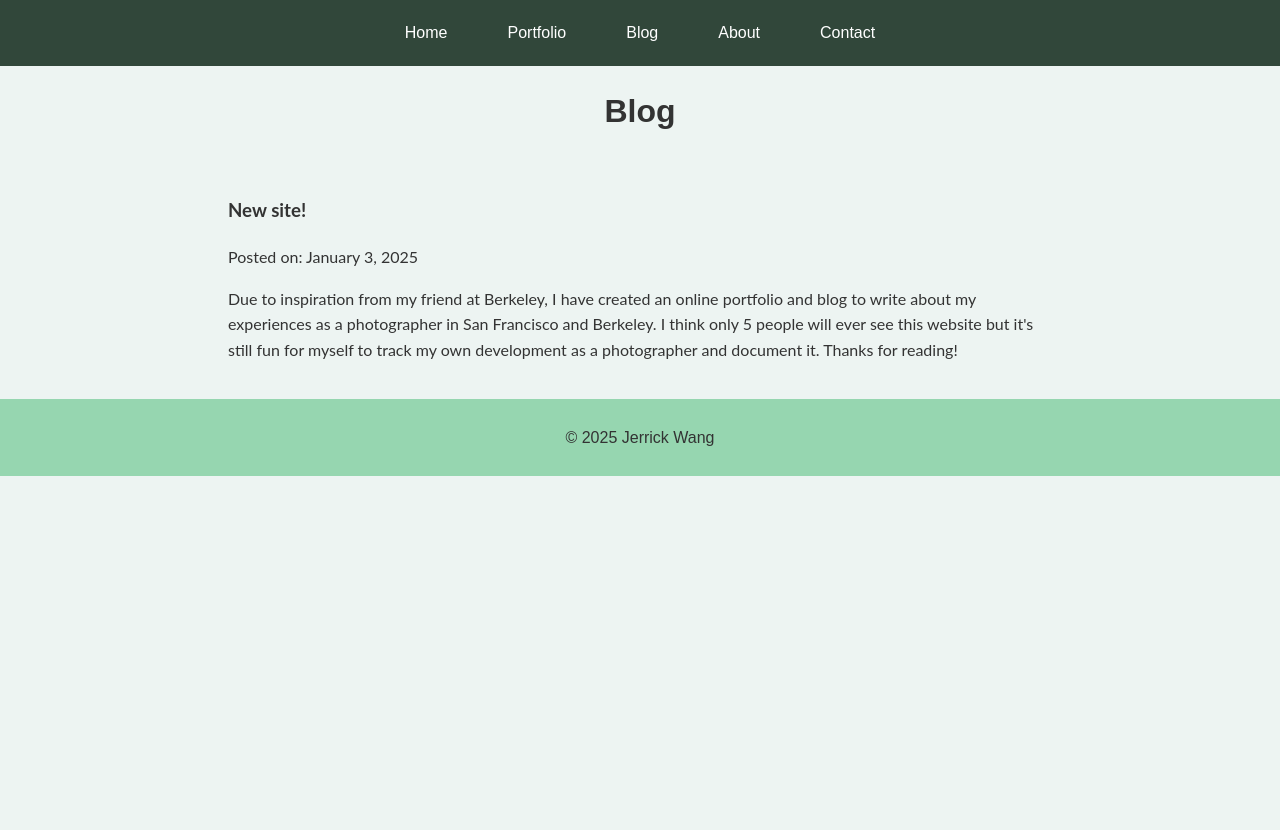
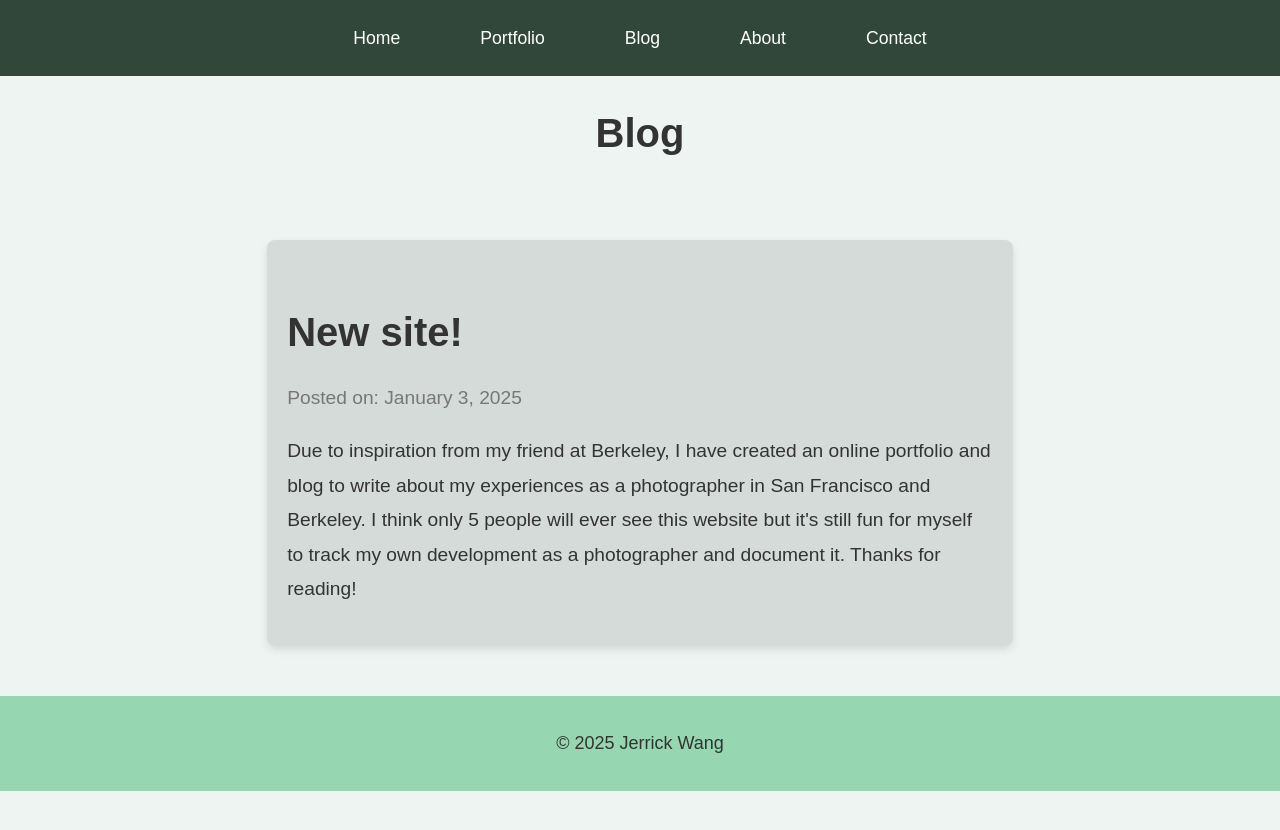
Before and after one commit to jerrickwang/jerrickwang.github.io, a Jekyll site: the page built from blog.md, in a window 1280 px wide. Shown: the top 830 px of the page. Built offline with Jekyll 4.4.1, drawn with Linux system fonts in a browser that asks for light colours.

Commit message:
Update style.css

```diff
--- a/assets/css/style.css
+++ b/assets/css/style.css
@@ -1,21 +1,21 @@
 /* Global font styling with Century Gothic */
 body {
-  font-family: 'Lato', Arial, sans-serif; /* Use Lato for body text */
+  font-family: 'Century Gothic', Arial, sans-serif; /* Use Century Gothic with fallback fonts */
   line-height: 1.6; /* Improves readability */
   margin: 0;
   padding: 0;
   background-color: #EDF4F2;
   color: #333; /* Default text color */
   box-sizing: border-box; /* Applies box-sizing globally */
+  font-size: 18px; /* Increased base font size for better readability */
 }
 
 /* Full-width navigation bar */
 nav {
-  font-family: 'Century Gothic', sans-serif; /* Century Gothic for nav text */
   background: #31473A; /* Navigation bar background color */
   color: #fff; /* Navigation text color */
   width: 100%; /* Full screen width */
-  padding: 10px 0;
+  padding: 12px 0; /* Slightly larger padding for better touch targets */
   position: sticky; /* Sticks to the top on scroll */
   top: 0;
   z-index: 1000; /* Ensures the nav bar stays above other elements */
@@ -41,16 +41,17 @@ nav ul {
 }
 
 nav ul li {
-  margin: 0 15px; /* Space between navigation items */
+  margin: 0 20px; /* Increased margin for more space between items */
 }
 
 nav ul li a {
-  font-family: 'Century Gothic', sans-serif; /* Century Gothic for navigation links */
+  font-family: 'Century Gothic', sans-serif; /* Apply Century Gothic to navigation links */
   font-weight: 400; /* Regular weight for navigation links */
   text-decoration: none; /* Removes underline from links */
   color: #fff; /* Link text color */
-  padding: 10px 15px;
+  padding: 12px 20px; /* Increased padding for better touch targets */
   display: block;
+  font-size: 1.1rem; /* Increased font size for better readability */
   transition: background 0.3s ease; /* Smooth hover effect */
 }
 
@@ -60,11 +61,11 @@ nav ul li a:hover {
 
 /* Page title styling */
 header h1 {
-  font-family: 'Century Gothic', sans-serif; /* Century Gothic for title */
+  font-family: 'Century Gothic', sans-serif; /* Apply Century Gothic to the page title */
   font-weight: 700; /* Bold weight for headers */
   text-align: center; /* Centers the page title */
-  margin: 20px 0; /* Adds spacing above and below the title */
-  font-size: 2rem; /* Adjusts title size */
+  margin: 25px 0; /* Adds spacing above and below the title */
+  font-size: 2.5rem; /* Increased title size */
   color: #333; /* Title text color */
 }
 
@@ -72,16 +73,16 @@ header h1 {
 main {
   max-width: 80%; /* Limits the width of the main content */
   margin: 0 auto; /* Centers the content */
-  padding: 20px 100px; /* Adds padding around the content */
+  padding: 30px 120px; /* Increased padding for better spacing */
   box-sizing: border-box; /* Ensures padding doesn't affect width */
 }
 
 /* Footer styling */
 footer {
-  font-family: 'Century Gothic', sans-serif; /* Century Gothic for footer text */
+  font-family: 'Century Gothic', sans-serif; /* Apply Century Gothic to footer text */
   font-weight: 400; /* Regular weight for footer text */
   text-align: center; /* Centers footer content */
-  padding: 10px 0;
+  padding: 15px 0; /* Increased padding */
   background: #96d6b0; /* Optional footer background */
   color: #333; /* Footer text color */
 }
@@ -96,15 +97,16 @@ img {
 
 /* Buttons (optional styling) */
 button {
-  font-family: 'Century Gothic', sans-serif; /* Century Gothic for buttons */
+  font-family: 'Century Gothic', sans-serif; /* Apply Century Gothic to buttons */
   font-weight: 400; /* Regular weight for buttons */
-  padding: 10px 20px;
+  padding: 12px 25px; /* Increased padding */
   border: none;
   border-radius: 5px;
   background: #333;
   color: #fff;
   cursor: pointer;
   transition: background 0.3s ease;
+  font-size: 1.1rem; /* Increased font size */
 }
 
 button:hover {
@@ -116,9 +118,9 @@ button:hover {
   position: relative; /* Allows us to position the background and image */
   display: inline-block;
   text-align: center; /* Centers the content */
-  margin-bottom: 20px; /* Adds space between each image */
+  margin-bottom: 25px; /* Increased space between each image */
   background: rgba(0, 0, 0, 0.3); /* Initial background with some opacity */
-  padding: 10px;
+  padding: 12px; /* Increased padding */
   border-radius: 8px; /* Optional: Rounds the corners of the container */
   transition: background 0.3s ease; /* Smooth transition for the background */
 }
@@ -137,6 +139,25 @@ button:hover {
 /* Hover effect on the image container */
 .image-container:hover {
   background: rgba(0, 0, 0, 1); /* Full black background on hover */
+}
+
+/* Style the image description (alt text) */
+.image-description {
+  position: absolute;
+  top: 50%; /* Vertically center the text */
+  left: 50%; /* Horizontally center the text */
+  transform: translate(-50%, -50%); /* Adjust the positioning for exact centering */
+  color: #fff; /* White text for contrast */
+  font-size: 1.5rem; /* Adjusted for increased text size */
+  font-weight: bold; /* Makes the text bold */
+  opacity: 0; /* Initially hide the text */
+  transition: opacity 0.3s ease; /* Smooth transition for visibility */
+  text-shadow: 2px 2px 5px rgba(0, 0, 0, 0.7); /* Adds a subtle shadow to the text */
+}
+
+/* Show the alt text when hovering over the image container */
+.image-container:hover .image-description {
+  opacity: 1; /* Show the alt text on hover */
 }
 
 /* Modal (Fullscreen View) */
@@ -185,7 +206,7 @@ button:hover {
   /* Adjust the navigation links padding and font size for mobile */
   nav ul li a {
     padding: 15px;
-    font-size: 1.1rem;
+    font-size: 1.2rem; /* Slightly increased font size for mobile */
   }
 
   /* Adjust the main content padding on smaller screens */
@@ -209,6 +230,53 @@ button:hover {
 
   /* Adjust font size for the page title */
   header h1 {
-    font-size: 1.8rem; /* Smaller font size for the page title on smaller screens */
+    font-size: 2.2rem; /* Larger font size on smaller screens */
   }
 }
+
+/* Blog Post Container */
+.blog-post-container {
+  width: 90%; /* Adjust width of the container */
+  margin: 20px auto; /* Center the container */
+  padding: 20px; /* Add space around the content */
+  background-color: rgba(0, 0, 0, 0.1); /* Slightly darkened background */
+  border-radius: 8px; /* Rounded corners for the container */
+  box-shadow: 0 4px 8px rgba(0, 0, 0, 0.1); /* Add some shadow for better separation */
+}
+
+/* Post Title */
+.post-title {
+  font-size: 2.5rem; /* Larger title font size */
+  font-weight: 700; /* Bold title */
+  color: #333; /* Dark color for the title */
+  margin-bottom: 10px; /* Space below the title */
+}
+
+/* Post Date */
+.post-date {
+  font-size: 1.2rem; /* Larger font size for the date */
+  color: #777; /* Lighter color for the date */
+  margin-bottom: 20px; /* Space below the date */
+}
+
+/* Post Body */
+.post-body {
+  font-size: 1.2rem; /* Increased font size for the content */
+  color: #333; /* Default text color */
+  line-height: 1.8; /* Increase line height for readability */
+}
+
+/* Responsive Design for Smaller Screens */
+@media (max-width: 768px) {
+  .blog-post-container {
+    width: 95%; /* Make the container a bit smaller on mobile */
+  }
+
+  .post-title {
+    font-size: 2rem; /* Adjust title font size for smaller screens */
+  }
+
+  .post-body {
+    font-size: 1.1rem; /* Adjust font size of the body */
+  }
+}
```
